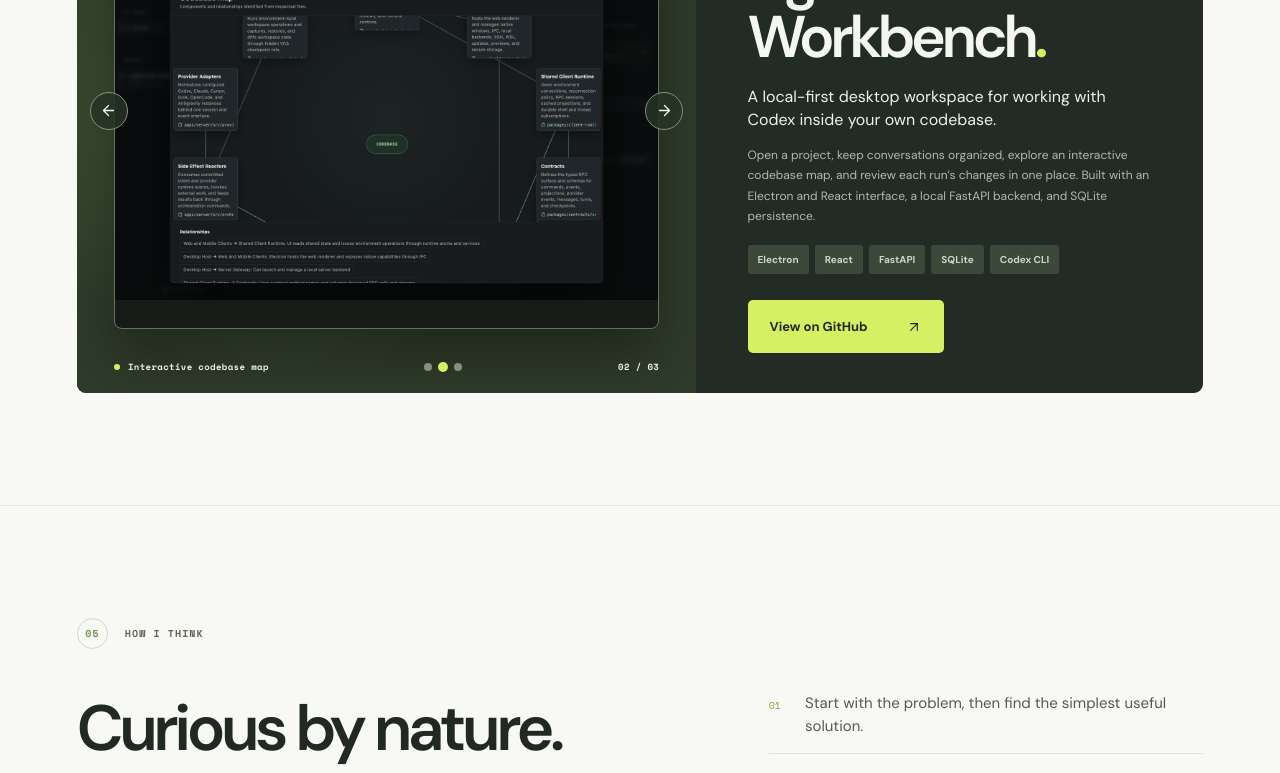
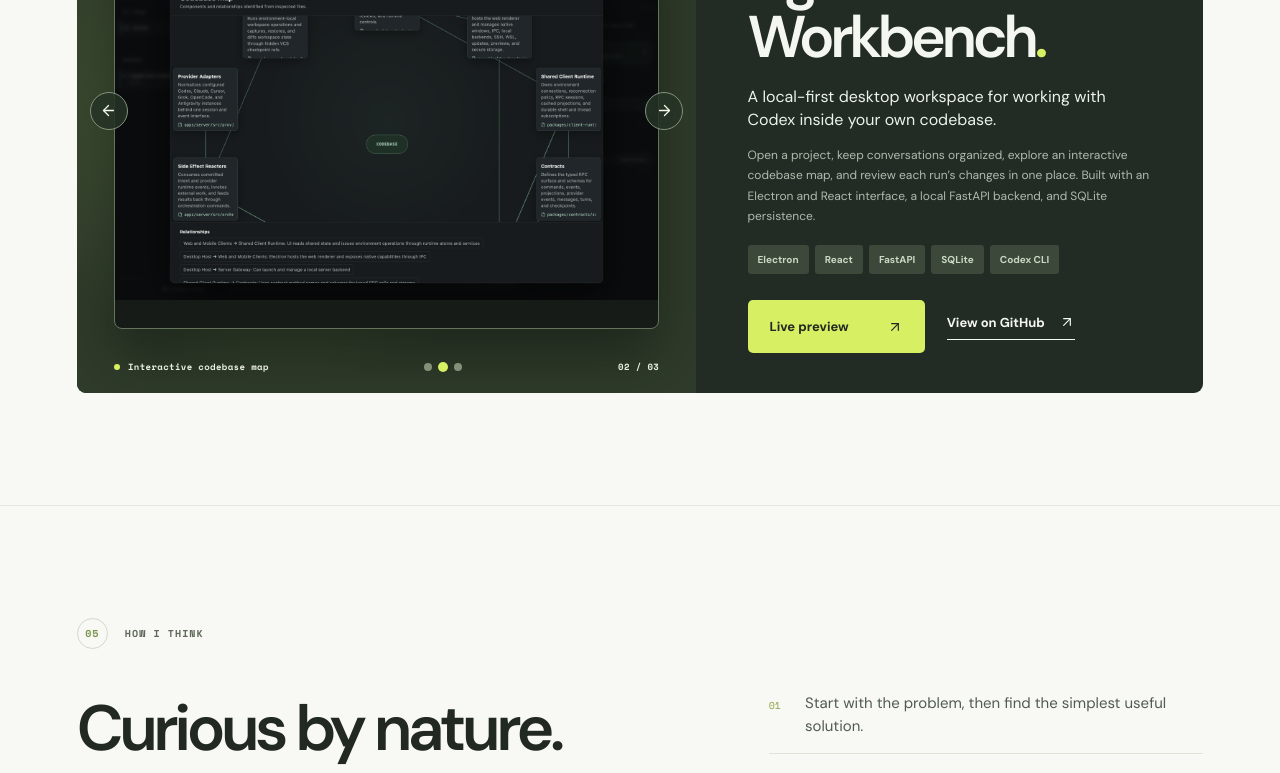
Before and after one commit to rajat-blr/portfolio-website, a React (Vite) app: page / in a window 1280 px wide. Shown: the part 3861-4634 px from the top of the page. Built offline with nearby package versions, Linux system fonts and the light colour scheme.

Commit message:
New live demo link for agent workbench

```diff
--- a/src/main.jsx
+++ b/src/main.jsx
@@ -6,6 +6,7 @@
 
 const github = 'https://github.com/rajat-blr'
 const agentWorkbenchProject = `${github}/agent-workbench`
+const agentWorkbenchPreview = 'https://agent-workbench-tau.vercel.app/'
 const incidentLabProject = `${github}/incidentlab`
 const incidentLabPreview = 'https://incidentlab-flax.vercel.app/'
 const agentWorkbenchScreenshots = [
@@ -155,7 +156,7 @@
             </article>
             <article className="project-card">
               <ProjectVisual screenshots={agentWorkbenchScreenshots} projectName="Agent Workbench" />
-              <div className="project-copy"><div className="project-meta"><span>FEATURED PROJECT</span><span>2026</span></div><h3>Agent<br />Workbench<span>.</span></h3><p className="project-lead">A local-first desktop workspace for working with Codex inside your own codebase.</p><p>Open a project, keep conversations organized, explore an interactive codebase map, and review each run’s changes in one place. Built with an Electron and React interface, a local FastAPI backend, and SQLite persistence.</p><div className="project-tags"><span>Electron</span><span>React</span><span>FastAPI</span><span>SQLite</span><span>Codex CLI</span></div><a className="button button-lime" href={agentWorkbenchProject} target="_blank" rel="noreferrer">View on GitHub <Arrow diagonal /></a></div>
+              <div className="project-copy"><div className="project-meta"><span>FEATURED PROJECT</span><span>2026</span></div><h3>Agent<br />Workbench<span>.</span></h3><p className="project-lead">A local-first desktop workspace for working with Codex inside your own codebase.</p><p>Open a project, keep conversations organized, explore an interactive codebase map, and review each run’s changes in one place. Built with an Electron and React interface, a local FastAPI backend, and SQLite persistence.</p><div className="project-tags"><span>Electron</span><span>React</span><span>FastAPI</span><span>SQLite</span><span>Codex CLI</span></div><div className="project-actions"><a className="button button-lime" href={agentWorkbenchPreview} target="_blank" rel="noreferrer">Live preview <Arrow diagonal /></a><a className="underlined-link" href={agentWorkbenchProject} target="_blank" rel="noreferrer">View on GitHub <Arrow diagonal /></a></div></div>
             </article>
           </div>
         </section>
```
